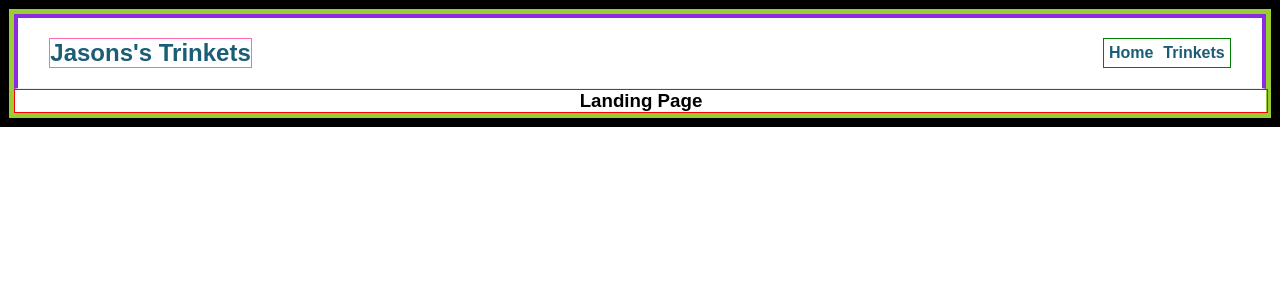
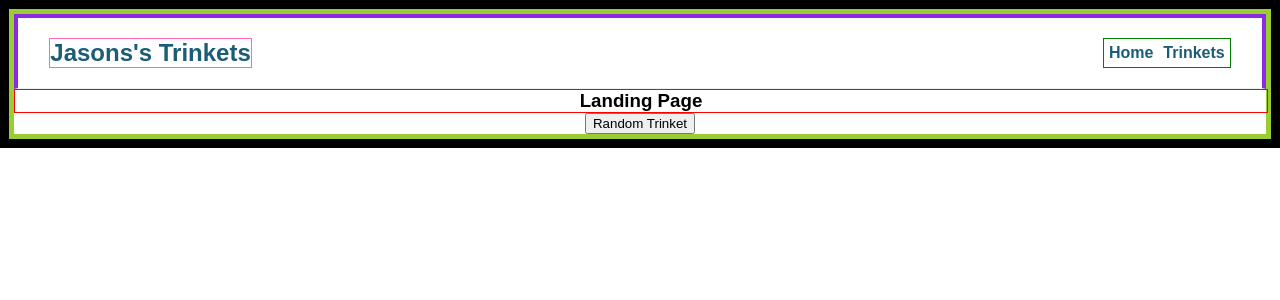
Before and after one commit to stevekutz/React_TrinketRouter_exp, a React (Create React App) app in the folder app/: page / in a window 1280 px wide. Shown: the top 300 px of the page. Built offline with nearby package versions, Linux system fonts and the light colour scheme.

Commit message:
added random item display to Home route and Loader

```diff
--- a/app/src/components/Home.js
+++ b/app/src/components/Home.js
@@ -2,9 +2,27 @@ import React from "react";
 
 export default function(props) {
    console.log("Home props ", props);
-   return <h3 style = {{
-    border: '1px solid red',
-    width: "100%",
-    margin: "0 auto"
-    }} > Landing Page </h3>;
+
+    const randomTrinket = () => {
+        const randomId = Math.floor(Math.random() * props.items.length )
+        props.history.push(`/trinket/${randomId}`);
+    }
+
+
+   return (
+        <div>
+            <h3 style = {{
+                border: '1px solid red',
+                width: "100%",
+                margin: "0 auto"
+                }}
+            > Landing Page </h3>
+
+           <button onClick = {randomTrinket}  > Random Trinket</button>
+
+        </div>
+
+   )
 }
+
+// const randomId = Math.floor(Math.random() * 11 )
--- a/app/src/components/TrinketClassComp.js
+++ b/app/src/components/TrinketClassComp.js
@@ -26,10 +26,7 @@ class TrinketClassComp extends React.Component {
           // const id = this.props.match.params.id;  // preferred as we are generating id from current page URL
 
           if(!item) {
-            // return  <Loader className="section" type="ThreeDots" color="blue" height="60" width="80" />
-            setTimeout( () => {
-                 return <Loader className="section" type="ThreeDots" color="blue" height="60" width="80" />
-            }, 6000  );
+            return <Loader className="section" type="ThreeDots" color="blue" height="60" width="80" />
           }
 
 
```
